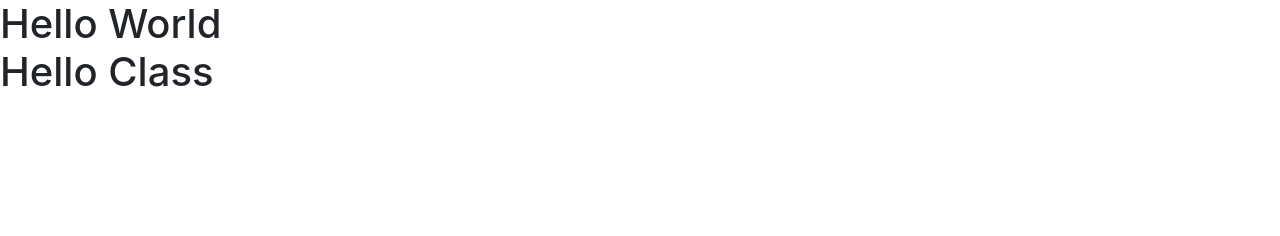
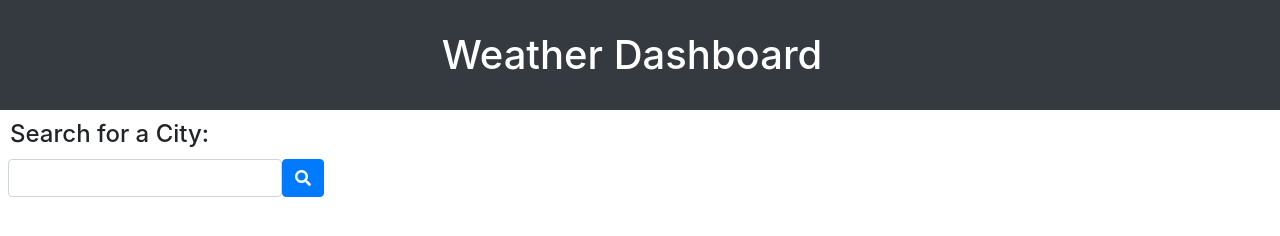
Before and after one commit to Edibozu/weather-dashboard, a plain HTML site: page index.html in a window 1280 px wide. Drawn offline with nearby package versions, Linux system fonts and the light colour scheme.

Commit message:
creater a navbar that has the title of the page and also created a search bar and button for the cities to be typed into. styled these elements on CSS file to get them how i wanted them

```diff
--- a/index.html
+++ b/index.html
@@ -1,9 +1,9 @@
 <!DOCTYPE html>
-<html class="no-js">
+<html lang="en">
   <head>
     <meta charset="utf-8" />
     <meta http-equiv="X-UA-Compatible" content="IE=edge" />
-    <title></title>
+    <title>Weather Dashboard</title>
     <meta name="description" content="" />
     <meta name="viewport" content="width=device-width, initial-scale=1" />
     <link rel="stylesheet" href="./style.css" />
@@ -13,21 +13,32 @@
       integrity="sha384-JcKb8q3iqJ61gNV9KGb8thSsNjpSL0n8PARn9HuZOnIxN0hoP+VmmDGMN5t9UJ0Z"
       crossorigin="anonymous"
     />
+
+    <link
+      rel="stylesheet"
+      href="https://use.fontawesome.com/releases/v5.8.1/css/all.css"
+      integrity="sha384-50oBUHEmvpQ+1lW4y57PTFmhCaXp0ML5d60M1M7uH2+nqUivzIebhndOJK28anvf"
+      crossorigin="anonymous"
+    />
   </head>
   <body>
-    <h1 class="main">Hello World</h1>
-
+    <header>
+        <nav class="navbar navbar-dark bg-dark d-flex justify-content-center" id="navb">
+        <span class="navbar-brand mb-0 h1" id="nav-text">Weather Dashboard</span>
+      </nav>
+    </header>
+    <h4 class="cities">Search for a City:</h4>
+        <form class="form-inline">
+            <div class="form-group mb-2">
+            </div>
+            <div class="form-group mx-sm-1 mb-2"></div>
+        <label for="inputCity" class="sr-only"></label>
+        <input type="search" class="form-control" id="search-city" placeholder="">
+      </div>
+      <button type="confirm" class="btn btn-primary fa fa-search" id="search-btn"></button>
+    </form>
     <script src="https://code.jquery.com/jquery-3.5.1.min.js"></script>
     <script type="text/javascript">
-
-    var p = $("<div>");
-    p.text("Hello Class");
-    $(".main").append(p);
-
-
-
     </script>
-
-
   </body>
 </html>
--- a/style.css
+++ b/style.css
@@ -0,0 +1,17 @@
+.cities {
+    margin: 10px;
+}
+
+#search-btn {
+    padding-top: 10px;
+    padding-bottom: 10px;
+}
+
+#navb {
+    padding-top: 20px;
+    padding-bottom: 20px;
+}
+
+#nav-text {
+    font-size: 40px;
+}
```
